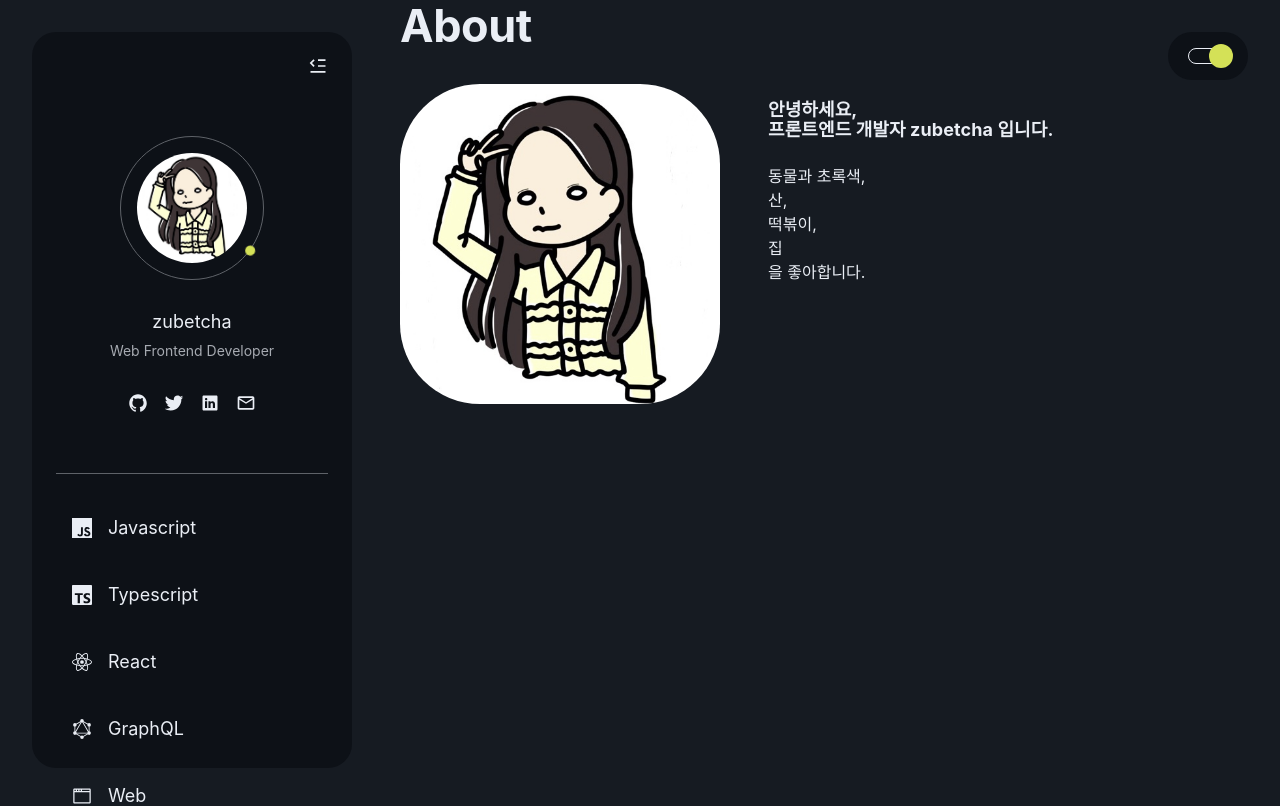
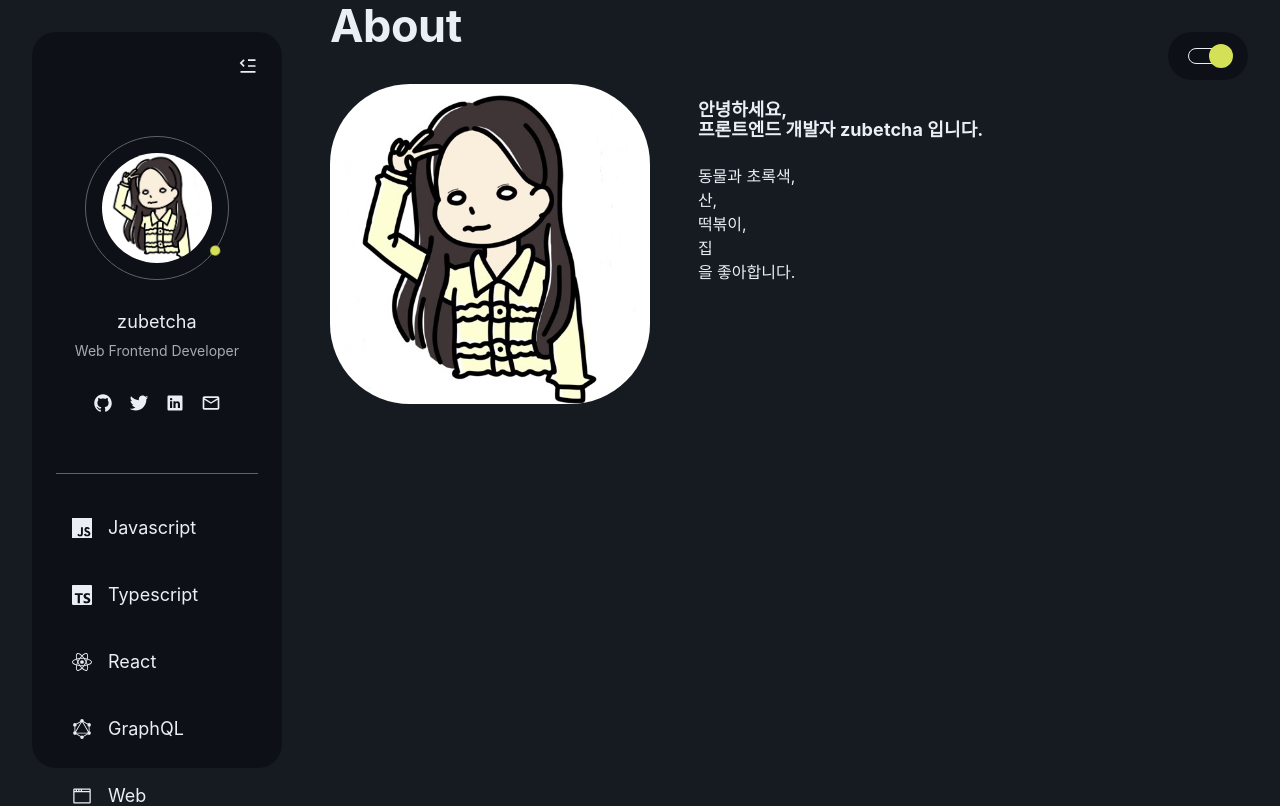
Before and after one commit to zubetcha/zubetcha-blog, a Next.js app: page /about in a window 1280 px wide. Shown: the top 806 px of the page. Built offline with nearby package versions, Linux system fonts and the light colour scheme.

Commit message:
:lipstick: NavBar edit

```diff
--- a/src/components/NavBar/NavBar.module.scss
+++ b/src/components/NavBar/NavBar.module.scss
@@ -3,7 +3,7 @@
 @import '../../styles/sizes';
 
 .container {
-	min-width: toRem(320);
+	width: toRem(320);
 	height: calc(100vh - toRem(64));
 	background-color: var(--color-navbar-bg); // done
 	padding: toRem(24);
@@ -89,7 +89,7 @@
 
 	&.isFolded {
 		@include flex-box(start, center);
-		min-width: toRem(72);
+		width: toRem(72);
 		padding: toRem(16);
 
 		.profile_wrapper {
--- a/src/components/NavBar/NavBar.tsx
+++ b/src/components/NavBar/NavBar.tsx
@@ -1,5 +1,6 @@
 import { useEffect, useState } from 'react';
 import { useRouter } from 'next/router';
+import { useSpring } from 'react-spring';
 import { useExpanded } from '@context/expanded';
 import classNames from 'classnames';
 import classes from './NavBar.module.scss';
@@ -14,6 +15,10 @@ import { Icon, NavItem } from '@components/index';
 export const NavBar = () => {
 	const router = useRouter();
 	const { expanded, setExpanded } = useExpanded();
+	const [style, api] = useSpring(() => ({
+		width: '72px',
+
+	}));
 	const newExpanded = expanded ? false : true;
 
 	const onClickContact = (e: React.MouseEvent<SVGElement>) => {
```
